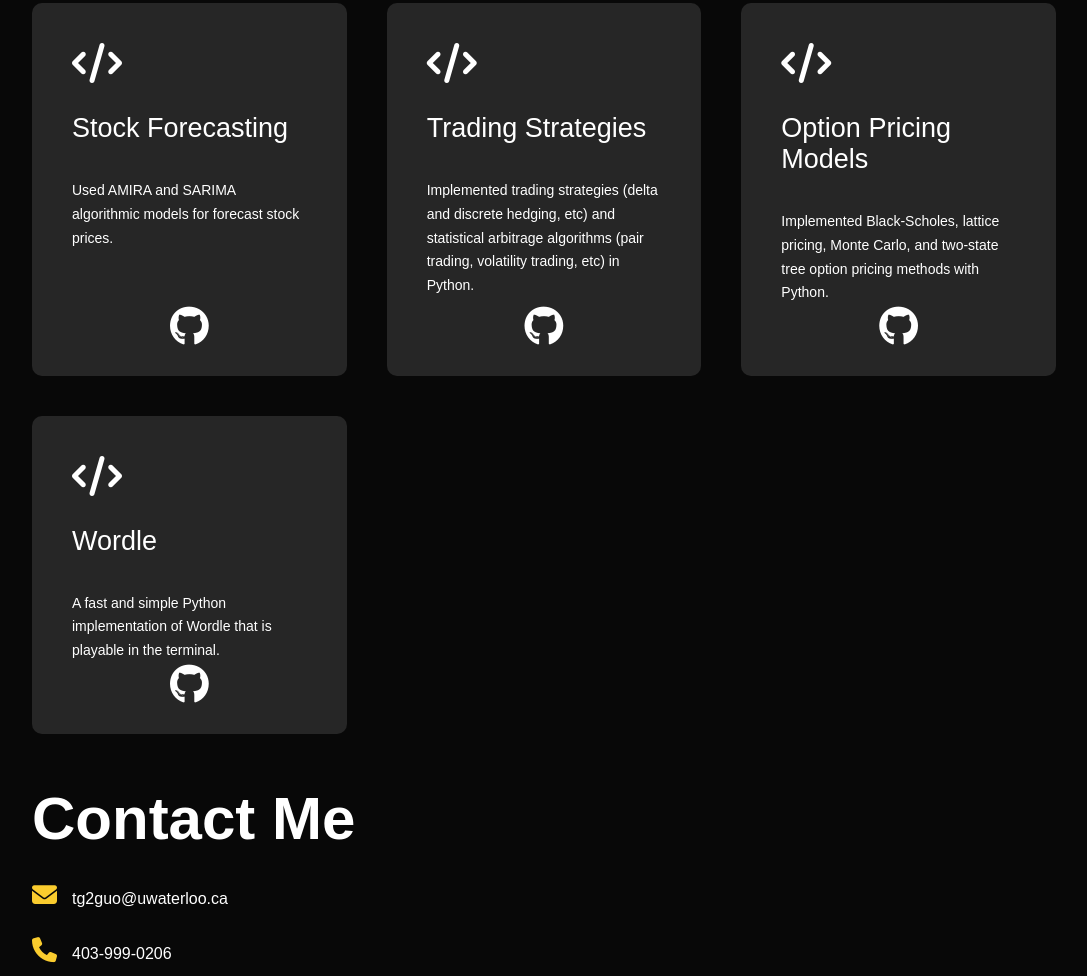
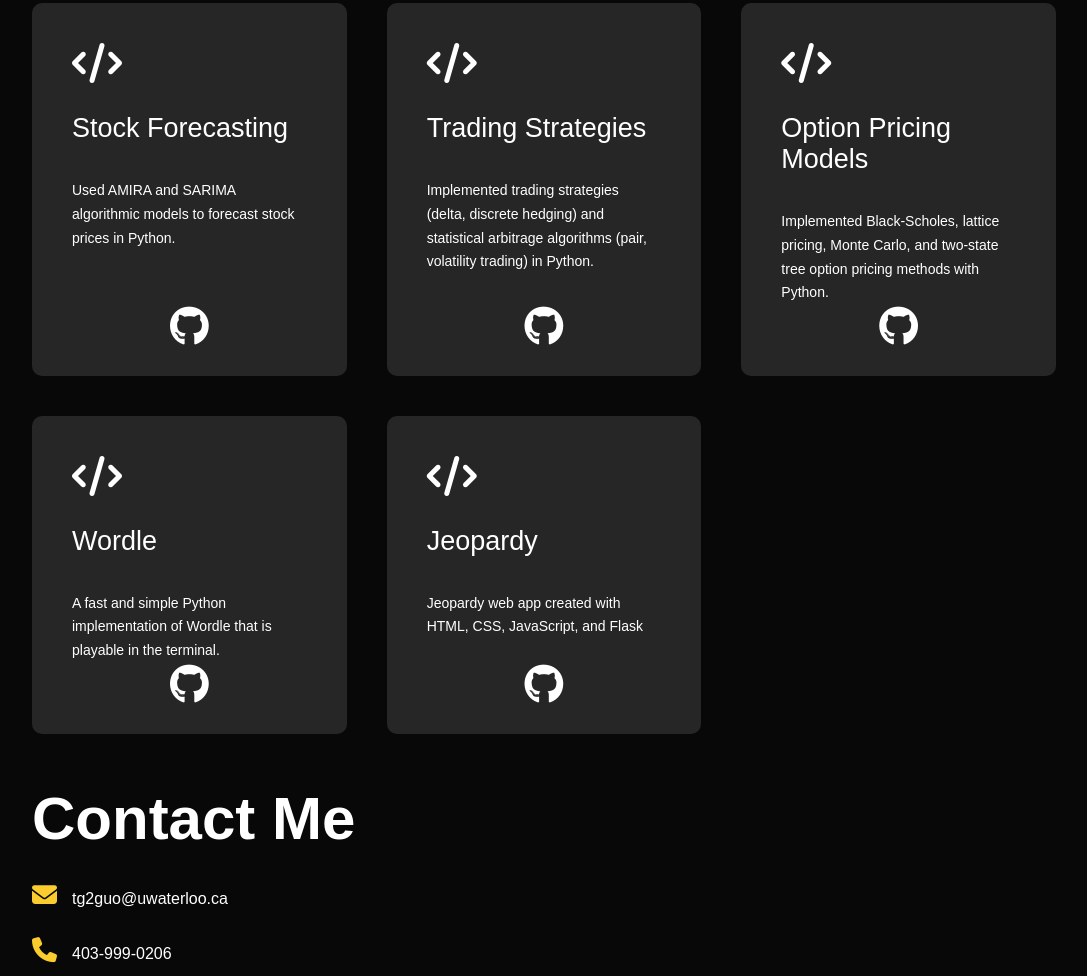
Before and after one commit to tomjyguo/tomjyguo.github.io, a plain HTML site: page index.html in a window 1280 px wide. Shown: the part 1761-2737 px from the top of the page, without its empty margins (96-1183 px from the left). Drawn offline with Linux system fonts and the light colour scheme.

Commit message:
Added project

```diff
--- a/index.html
+++ b/index.html
@@ -100,13 +100,13 @@
             <div>
                 <i class="fa-solid fa-code"></i>
                 <h2>Stock Forecasting</h2>
-                <p>Used AMIRA and SARIMA algorithmic models for forecast stock prices.</p>
+                <p>Used AMIRA and SARIMA algorithmic models to forecast stock prices in Python.</p>
                 <a href="https://github.com/tomjyguo/stockforecastingproject"><i class="fa-brands fa-github"></i></a>
             </div>
             <div>
                 <i class="fa-solid fa-code"></i>
                 <h2>Trading Strategies</h2>
-                <p>Implemented trading strategies (delta and discrete hedging, etc) and statistical arbitrage algorithms (pair trading, volatility trading, etc) in Python.</p>
+                <p>Implemented trading strategies (delta, discrete hedging) and statistical arbitrage algorithms (pair, volatility trading) in Python.</p>
                 <a href="https://github.com/tomjyguo/tradingstrategies"><i class="fa-brands fa-github"></i></a>
             </div>
             <div>
@@ -120,6 +120,12 @@
                 <h2>Wordle</h2>
                 <p>A fast and simple Python implementation of Wordle that is playable in the terminal. </p>
                 <a href="https://github.com/tomjyguo/wordle"><i class="fa-brands fa-github"></i></a>
+            </div>
+            <div>
+                <i class="fa-solid fa-code"></i>
+                <h2>Jeopardy</h2>
+                <p>Jeopardy web app created with HTML, CSS, JavaScript, and Flask</p>
+                <a href="https://github.com/tomjyguo/jeopardy"><i class="fa-brands fa-github"></i></a>
             </div>
         </div>
     </div>
```
